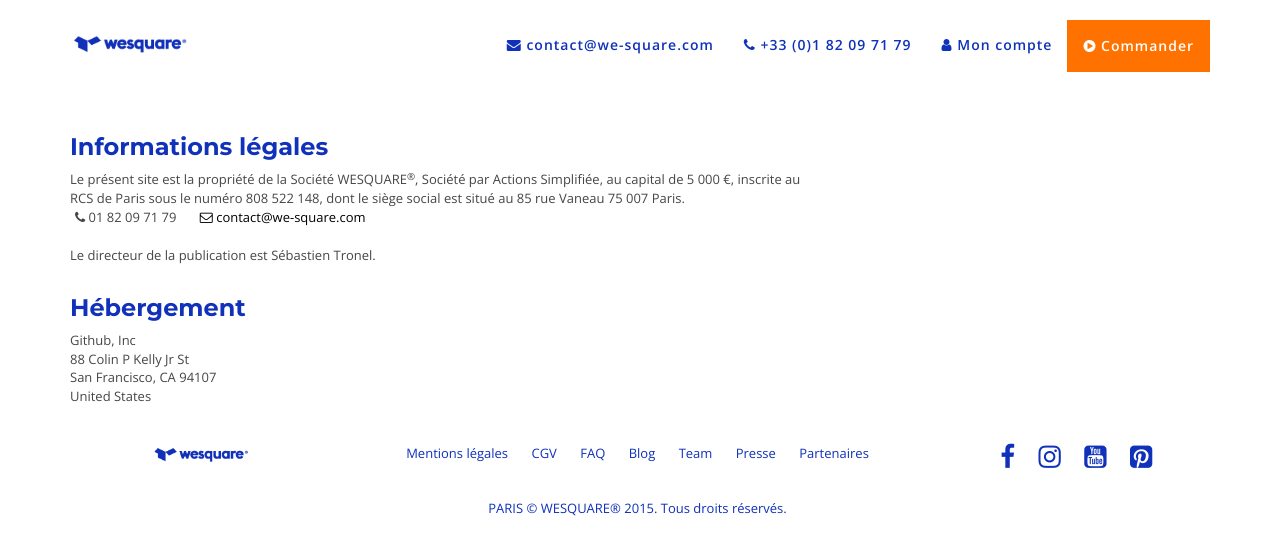
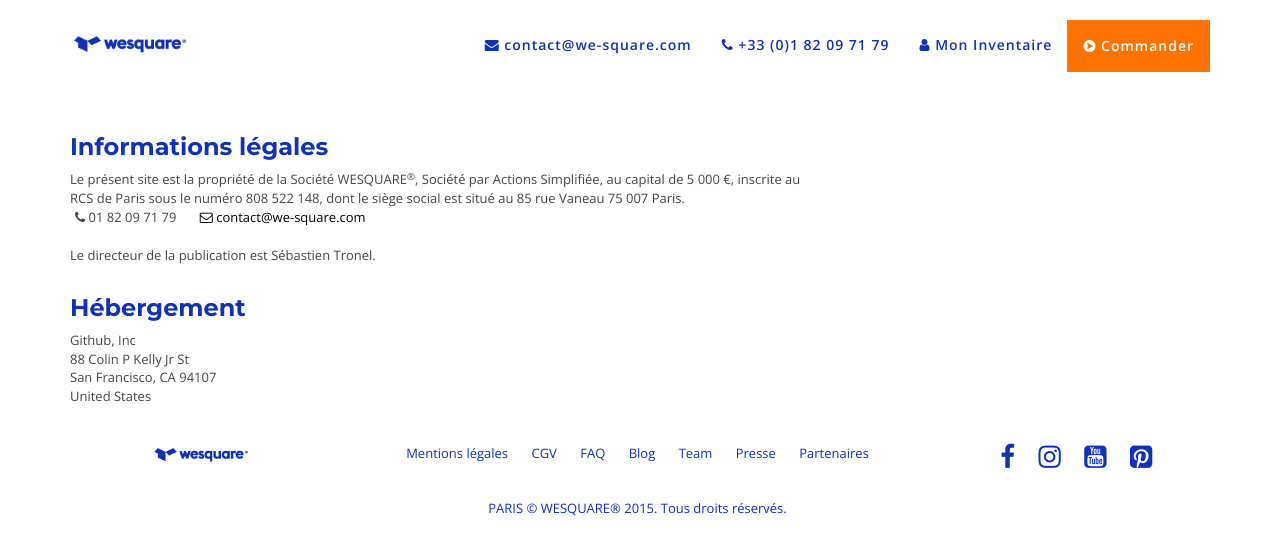
Before and after one commit to Seb1501/wesquare, a Jekyll site: the page built from mentions.html, in a window 1280 px wide. Shown: the top 555 px of the page. Built offline with Jekyll 4.4.1, drawn with Linux system fonts in a browser that asks for light colours; nearby versions of some CDN libraries; Markdown is read by kramdown in place of the engine named in the settings.

Commit message:
mon compte --> mon inventaire

```diff
--- a/_includes/nav-bar-default.html
+++ b/_includes/nav-bar-default.html
@@ -39,7 +39,7 @@
                     </li> -->
                     <li>
                         <a class="page-scroll" href="{{ site.baseurl }}/mon_espace.html">
-                        <i class="fa fa-user"></i> Mon compte
+                        <i class="fa fa-user"></i> Mon inventaire
                         </a>
                     </li>
 
--- a/_includes/nav-bar-second.html
+++ b/_includes/nav-bar-second.html
@@ -34,7 +34,7 @@
 
                     <li>
                         <a class="page-scroll" href="{{ site.baseurl }}/mon_espace.html">
-                        <i class="fa fa-user"></i> Mon compte
+                        <i class="fa fa-user"></i> Mon Inventaire
                         </a>
                     </li>
                    <!--  <li>
```
